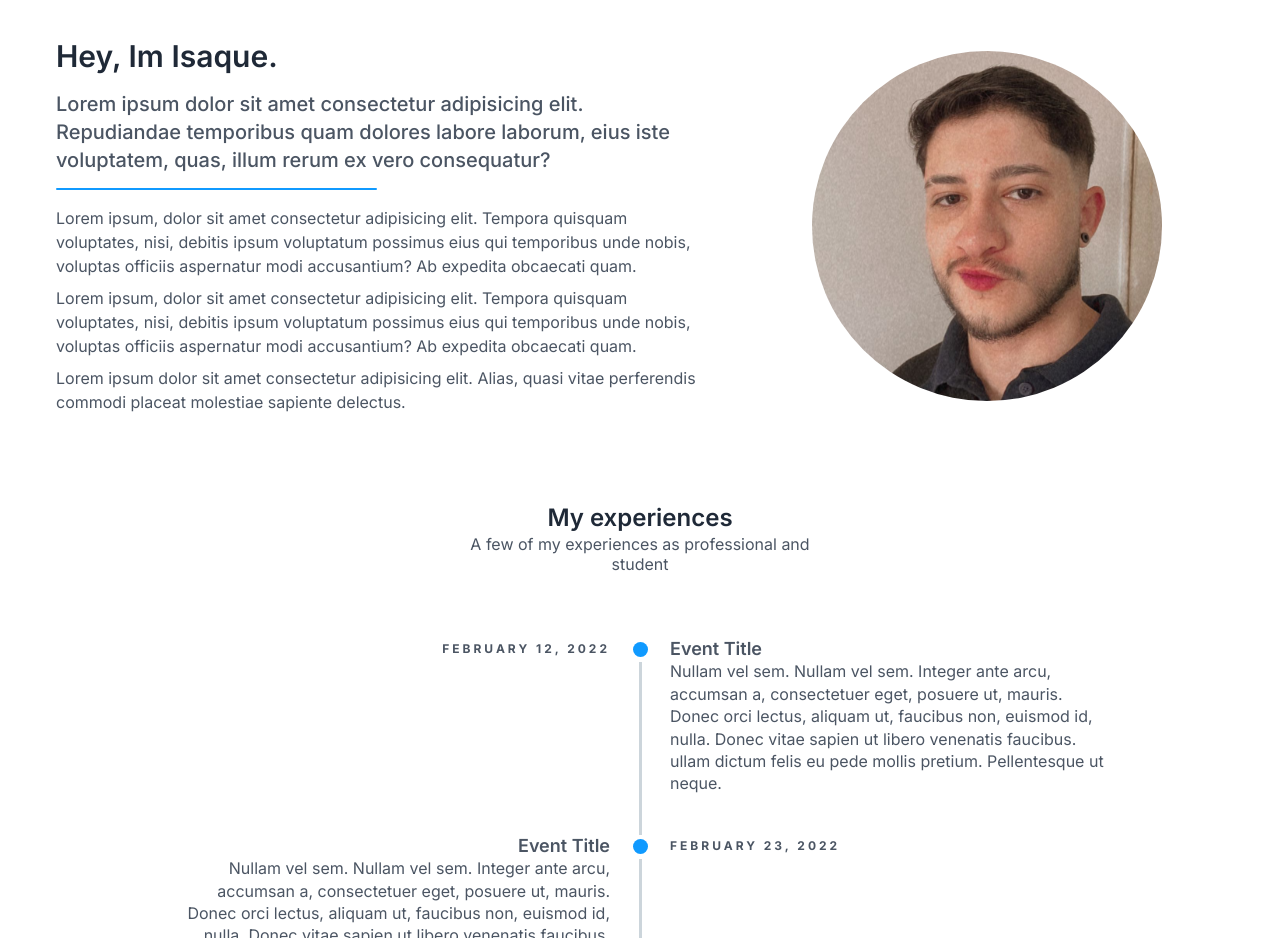
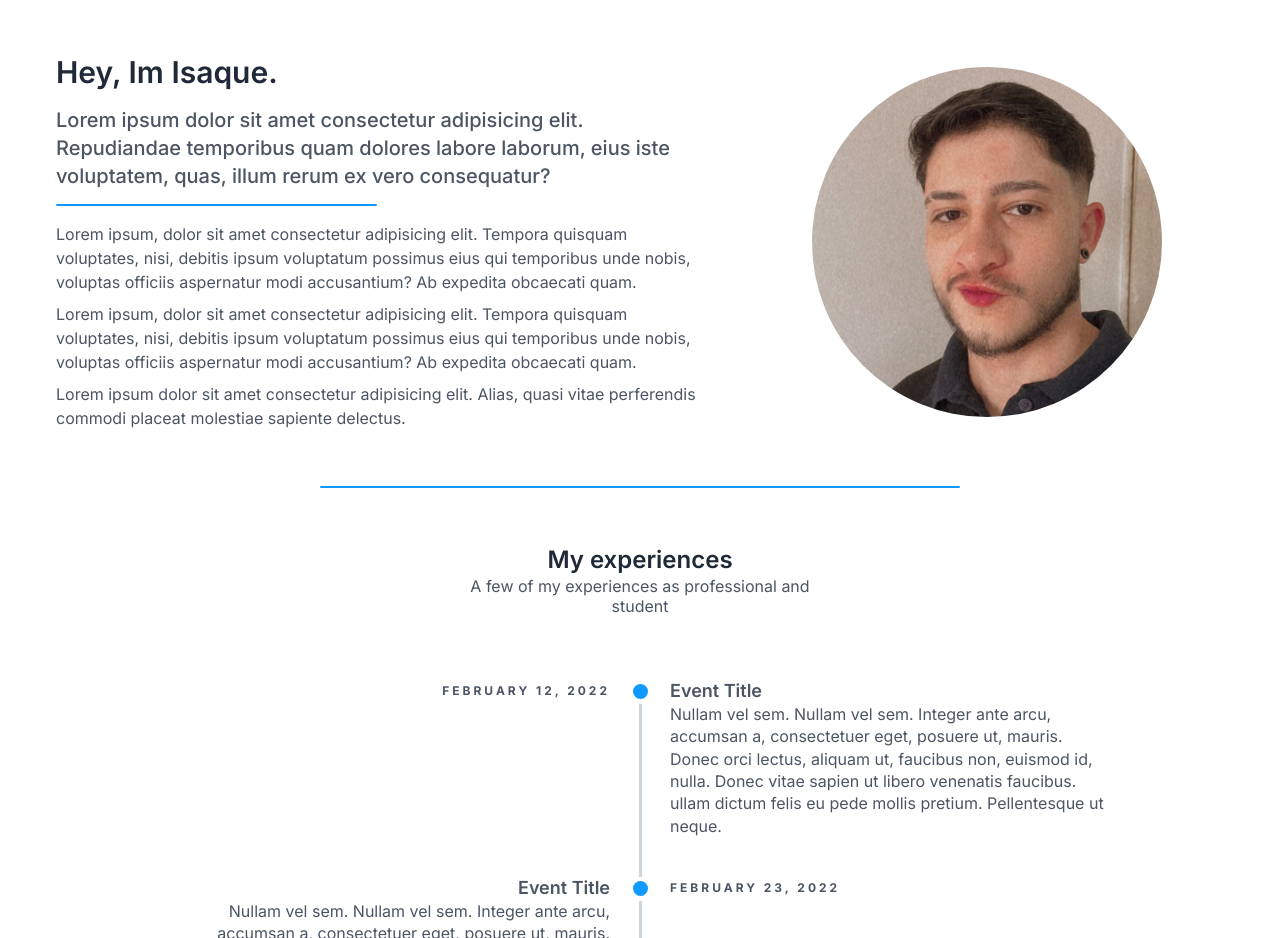
Before and after one commit to harry-fruit/my-portfolio, a Next.js app: page / in a window 1280 px wide. Shown: the part 802-1740 px from the top of the page. Built offline with nearby package versions, Linux system fonts and the light colour scheme.

Commit message:
improv: melhorias de espaçamento

```diff
--- a/src/app/page.tsx
+++ b/src/app/page.tsx
@@ -1,13 +1,16 @@
 import { Introduction } from "@/components/introduction/Introduction";
 import { About } from "@/components/about/About";
 import { Experience } from "@/components/experiences/Experiences";
+import { LineSplit } from "@/components/LineSplit";
 
 export default function Home() {
   return (
-    <main className="w-full">
+    <main className="w-full flex flex-col items-center justify-center">
       <Introduction/>
       <About/>
+      <LineSplit/>
       <Experience/>
+      <LineSplit/>
     </main>
   );
 }
--- a/src/components/LineSplit.tsx
+++ b/src/components/LineSplit.tsx
@@ -10,8 +10,6 @@ type Props = {
  *
  * This component is used to create a line split in the page.
  *
- * OBS: Parent component must have "relative" positioning.
- *
  * @example
  * <LineSplit className={"md:left-0"}/>
  */
@@ -21,7 +19,7 @@ export const LineSplit: React.FC<Props> = ({
 }: Props): JSX.Element => {
   return (
     <div
-      className={`w-3/4 h-[.15rem] rounded-full absolute bottom-0 md:w-2/4 bg-primary-500 ${
+      className={`w-3/4 h-[.15rem] rounded-full md:w-2/4 bg-primary-500 ${
         className || ""
       }`}
     />
--- a/src/components/about/About.tsx
+++ b/src/components/about/About.tsx
@@ -4,7 +4,7 @@ import { LineSplit } from "@/components/LineSplit";
 
 export const About: React.FC = (): JSX.Element => {
   return (
-    <section id={"about"} className={`w-full py-10 px-2 md:px-6 xl:px-14 2xl:px-32 ${style.aboutContainer}`}>
+    <section id={"about"} className={`w-full py-10 px-2 md:px-6 md:py-12 lg:py-14 lg:px-10 xl:px-14 2xl:px-24 2xl:py-32 ${style.aboutContainer}`}>
       <div id="header-wrapper" className={`${style.header} flex flex-col justify-center items-center relative`}>
         <h2 className="text-3xl w-full text-center md:text-start font-semibold text-gray-800 dark:text-gray-50">Hey, Im Isaque.</h2>
         <h4 className={"text-xl py-4 text-center md:text-start font-medium text-gray-600 dark:text-gray-100"}>
@@ -12,7 +12,7 @@ export const About: React.FC = (): JSX.Element => {
           temporibus quam dolores labore laborum, eius iste voluptatem, quas,
           illum rerum ex vero consequatur?
         </h4>
-        <LineSplit className={"md:left-0"}/>
+        <LineSplit className={"absolute bottom-0 md:left-0"}/>
       </div>
       <div id="text-wrapper" className={`${style.txt} flex flex-col justify-center gap-2 md:mt-4`}>
         <p className="text-center md:text-start text-gray-600">
--- a/src/components/experiences/Experiences.tsx
+++ b/src/components/experiences/Experiences.tsx
@@ -2,8 +2,8 @@ import style from "@/styles/experiences.module.scss";
 
 export const Experience: React.FC = (): JSX.Element => {
   return (
-    <section id={"experience"} className={"flex flex-col items-center px-4"}>
-      <div className={`${style.headerTitle} text-center mb-4`}>
+    <section id={"experience"} className={"flex flex-col items-center px-4 py-14 2xl:py-16"}>
+      <div className={`${style.headerTitle} text-center mb-8 md:mb-12 lg:mb-16`}>
         <h2 className="text-2xl font-semibold text-gray-800">My experiences</h2>
         <p className="text-sm text-gray-600">A few of my experiences as professional and student</p>
       </div>
--- a/src/styles/about.module.scss
+++ b/src/styles/about.module.scss
@@ -20,14 +20,6 @@
         }
 }
 
-.lineSplit {
-    width: 75%;
-    height: .15rem;
-    background-color: var(--primary-color);
-    border-radius: 100%;
-}
-
-
 @media (min-width: 768px) {
     .aboutContainer {
         grid-template: auto auto / 1.15fr .85fr;
@@ -38,7 +30,13 @@
             'txt picture';
     }
 
-    .lineSplit {
-        width: 55%;
+}
+
+@media (min-width: 1536px) {
+    .aboutContainer {
+        grid-template: auto auto / 1.1fr .6fr;
+        grid-template-areas:
+            'header picture'
+            'txt picture';
     }
 }
--- a/src/styles/experiences.module.scss
+++ b/src/styles/experiences.module.scss
@@ -3,7 +3,6 @@ $primary-color-hover: scale-color($primary-color, $lightness: 32%);
 
 .headerTitle {
     text-align: center;
-    padding: 3em 0;
 
     p {
         margin: 0 auto;
```
